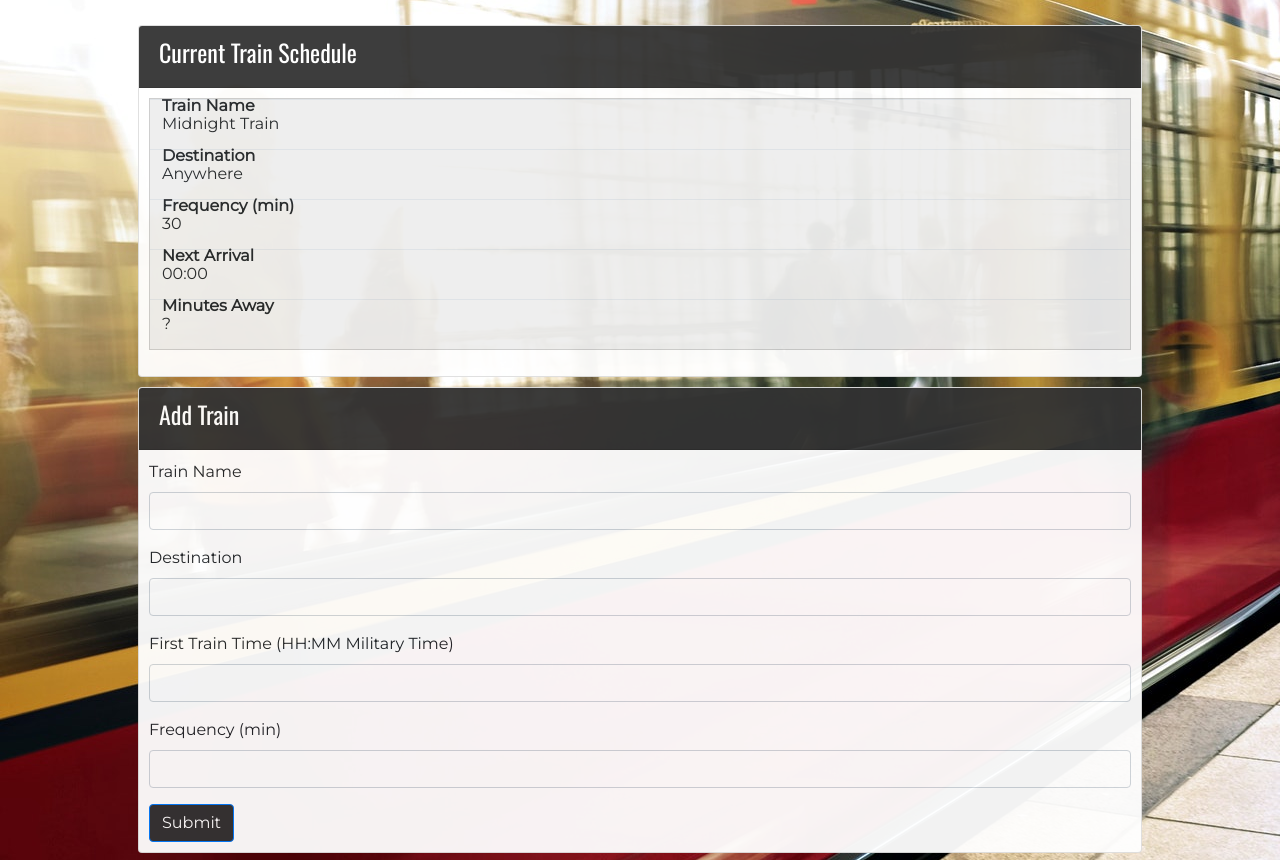
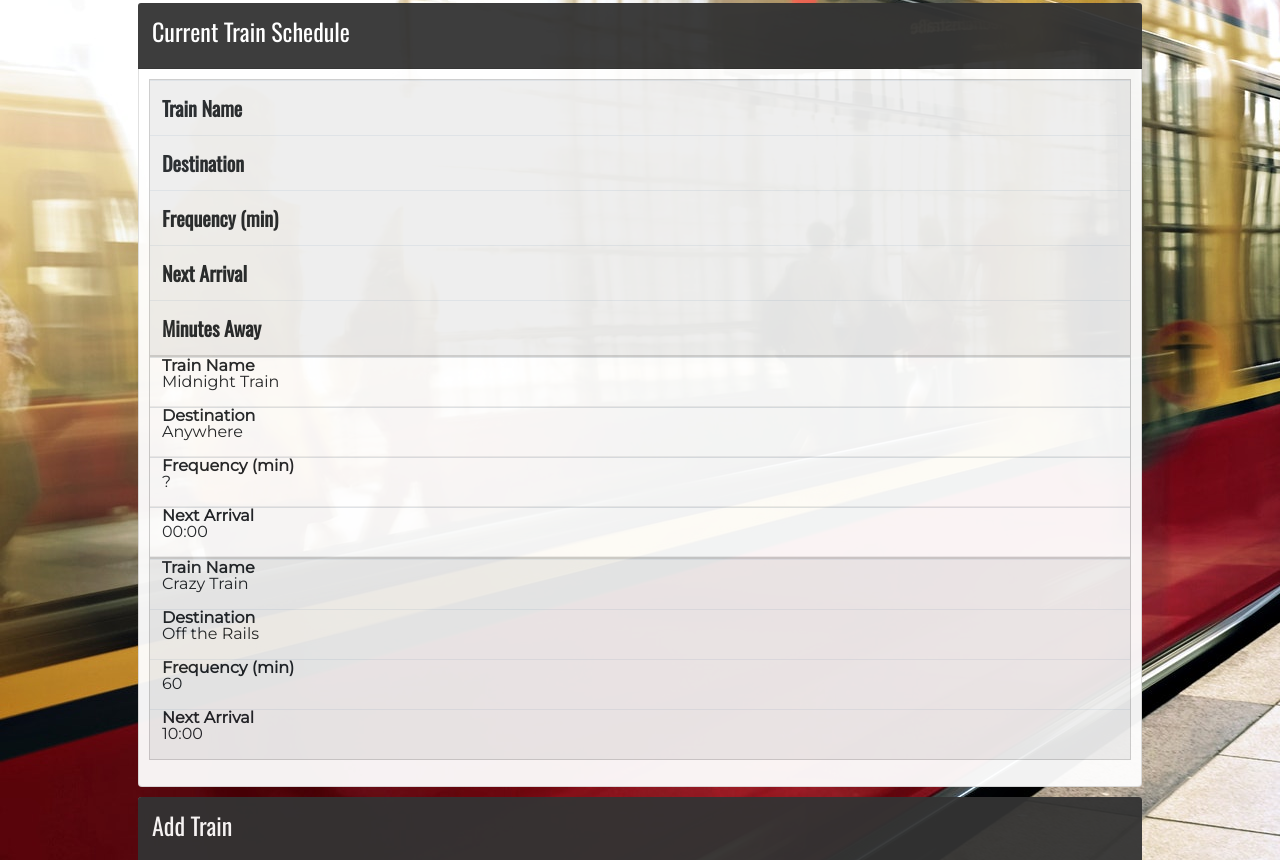
Before and after one commit to jenntuten/TrainScheduler, a plain HTML site: page index.html in a window 1280 px wide. Shown: the part 258-1118 px from the top of the page. Drawn offline with nearby package versions, Linux system fonts and the light colour scheme.

Commit message:
update js

```diff
--- a/index.html
+++ b/index.html
@@ -26,19 +26,27 @@
             background: #333;
             color: white;
             text-align: center;
+            margin-bottom: 10px;
         }
 
         button {
             background: #333;
             font-family: 'Montserrat', sans-serif;
+            outline: none !important;
         }
 
         .btn {
             background: #333;
+            outline: none !important;
         }
 
         .btn:hover {
             background: #555 !important;
+            border-color: #555;
+        }
+
+        .btn-primary {
+            border-color: #333
         }
 
         .container {
@@ -50,6 +58,11 @@
             padding: 10px;
         }
 
+        .form-control:focus {
+            outline: green;
+            box-shadow: #555;
+        }
+
         h1 {
             font-family: 'Anton', sans-serif;
         }
@@ -57,6 +70,10 @@
         th {
             font-family: 'Oswald', sans-serif;
             font-size: 20px;
+        }
+
+        .add-trains {
+            text-align: left;
         }
 
         p,
@@ -73,21 +90,26 @@
         .card {
             margin-bottom: 10px;
             opacity: 0.95;
-
         }
 
         .card-header {
             background: #333;
             color: white;
             font-family: 'Oswald', sans-serif;
+            margin-right: -1px;
+            margin-left: -1px;
+            margin-top: -1px;
+            padding: 14px;
         }
 
         form {
             padding: 10px;
         }
-.lead {
-    font-weight: 600;
-}
+
+        .lead {
+            font-weight: 600;
+        }
+
         @media only screen and (max-width: 760px),
         (min-device-width: 768px) and (max-device-width: 1024px) {
 
@@ -126,12 +148,11 @@
                 /* Now like a table header */
                 position: absolute;
                 /* Top/left values mimic padding */
-                top: -6px;
+                top: -4px;
                 width: 45%;
                 padding-right: 10px;
                 white-space: nowrap;
             }
-
             /*
 	Label the data
 	*/
@@ -170,33 +191,7 @@
             <div class="card-header">
                 <h4>Current Train Schedule</h4>
             </div>
-            <table class="table">
-                <thead>
-                    <tr>
-                        <th scope="col">Train Name</th>
-                        <th scope="col">Destination</th>
-                        <th scope="col">Frequency (min)</th>
-                        <th scope="col">Next Arrival</th>
-                        <th scope="col">Minutes Away</th>
-                    </tr>
-                </thead>
-                <tbody>
-                    <tr>
-                        <td scope="row">Midnight Train</td>
-                        <td>Anywhere</td>
-                        <td>30</td>
-                        <td>00:00</td>
-                        <td>?</td>
-                    </tr>
-                    <!-- <tr>
-                            <td scope="row">Chattanooga Choo-Choo</td >
-                            <td>Chattanooga</td>
-                            <td>30</td>
-                            <td>00:00</td>
-                            <td>?</td>
-                        </tr>-->
-                </tbody>
-            </table>
+            <table class="table"></table>
         </div>
         <div class="card">
             <div class="card-header">
@@ -217,9 +212,9 @@
                 </div>
                 <div class="form-group">
                     <label for="inputFrequency">Frequency (min)</label>
-                    <input type="text" class="form-control" id="inputFrequency">
+                    <input type="number" class="form-control" id="inputFrequency">
                 </div>
-                <button type="submit" class="btn btn-primary">Submit</button>
+                <button type="button" class="btn btn-primary" id="submit">Submit</button>
             </form>
         </div>
     </div>
@@ -232,13 +227,73 @@
     <script src="https://maxcdn.bootstrapcdn.com/bootstrap/4.0.0/js/bootstrap.min.js" integrity="sha384-JZR6Spejh4U02d8jOt6vLEHfe/JQGiRRSQQxSfFWpi1MquVdAyjUar5+76PVCmYl"
         crossorigin="anonymous"></script>
     <script>
-        //add trains from array
+
+        let trainName;
+        let destination;
+        let firstTrainTime;
+        let trainFrequency;
+        let frequency;
+        let rows;
+        let columns;
+        let newTrainName;
+        let newDestination;
+        let newTrainFrequency;
+        let newTrainTime;
+
+        let trains = [
+            {
+                trainName: "Midnight Train",
+                trainDestination: 'Anywhere',
+                nextArrival: '00:00',
+                trainFrequency: "?"
+            },
+            {
+                trainName: "Crazy Train",
+                trainDestination: "Off the Rails",
+                nextArrival: "10:00",
+                trainFrequency: "60"
+            }
+        ];
+
+        let rowItems = trains.map(function (p) {
+            return '<tr><td>' + p.trainName + '</td><td>' + p.trainDestination + '</td><td>' + p.trainFrequency + '</td><td>' + p.nextArrival + '</td></tr>';
+        });
+
+        let tableHead = '<tr><th>Train Name</th><th>Destination</th><th>Frequency (min)</th><th>Next Arrival</th><th>Minutes Away</th></tr>';
+
+        let createTable = '<table> ' + tableHead + rowItems.join('') + ' </table>'
+
+        $(".table").html(createTable);
+
+        //keep as-is until Moment.js
         let d = new Date();
         let n = d.toLocaleTimeString('en-GB');
         console.log('n', n);
         n = n.slice(0, -3);
         $('.time').after("<p>" + n + "</p>");
+
+        $('#submit').on('click', function () {
+            console.log('submit clicked');
+            $(".add-trains").after(function () {
+                return "<tr class='new-trains'></tr>";
+            });
+            newTrainName = $('#inputTrainName').val();
+            newDestination = $('#inputDestination').val();
+            newTrainFrequency = $('#inputFrequency').val();
+            newTrainTime = $('#inputTrainTime').val();
+            trains.push({ trainName: newTrainName, trainDestination: newDestination, nextArrival: newTrainTime, trainFrequency: newTrainFrequency });
+            rowItems = trains.map(function (p) {
+                return '<tr><td>' + p.trainName + '</td><td>' + p.trainDestination + '</td><td>' + p.trainFrequency + '</td><td>' + p.nextArrival + '</td></tr>';
+            });
+            tableHead = '<tr><th>Train Name</th><th>Destination</th><th>Frequency (min)</th><th>Next Arrival</th><th>Minutes Away</th></tr>';
+            createTable = '<table> ' + tableHead + rowItems.join('') + ' </table>';
+
+            //Show new table
+            $(".table").html(createTable);
+
+            //Clear form fields
+            $('.form-control').val('');
+        })
     </script>
 </body>
-
 </html>
```
